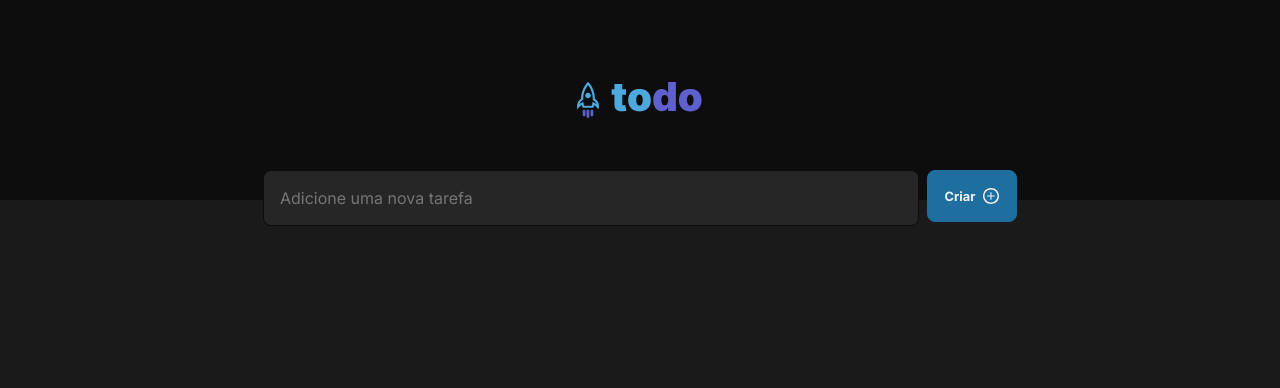
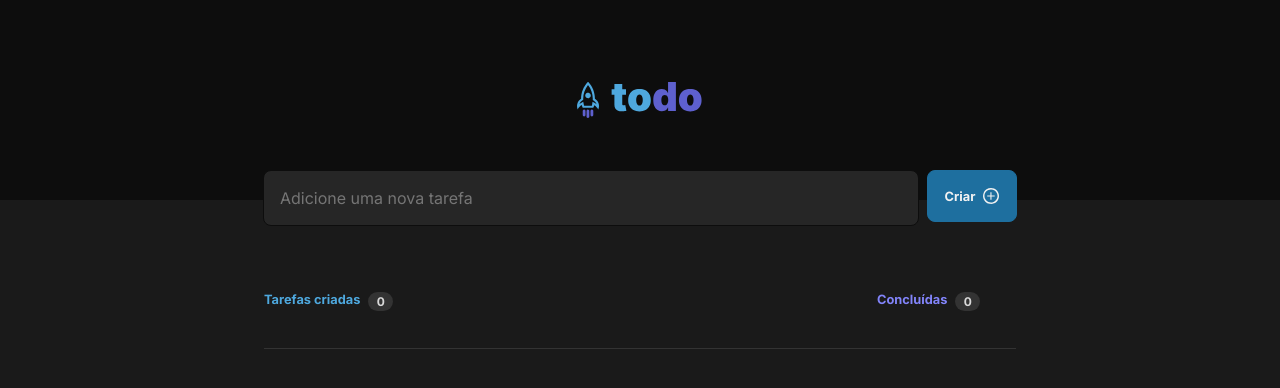
Before and after one commit to dev003-mobile/todo-list-react-challenge, a React (Vite) app: page / in a window 1280 px wide. Shown: the top 388 px of the page. Built offline with nearby package versions, Linux system fonts and the light colour scheme.

Commit message:
🐳 chore: info's task added

```diff
--- a/src/App.tsx
+++ b/src/App.tsx
@@ -1,11 +1,13 @@
 import "./global.css"
 import styles from "./App.module.css"
 import { Header } from "./components/Header"
+import { InfoTask } from "./components/InfoTask"
 
 export function App() {
   return (
     <div className={styles.wrapper}>
       <Header />
+      <InfoTask />
     </div>
   )
 }
--- /dev/null
+++ b/src/components/InfoTask.module.css
@@ -0,0 +1,8 @@
+.infoTask {
+  display: flex;
+  width: 47rem;
+  margin: 5.75rem auto 0rem;
+  justify-content: space-between;
+  padding-bottom: 1.5rem;
+  border-bottom: 1px solid var(--Grey-400, #333);
+}
--- /dev/null
+++ b/src/components/InfoTask.tsx
@@ -0,0 +1,11 @@
+import { Task } from "./Task"
+import styles from "./InfoTask.module.css"
+
+export function InfoTask() {
+  return (
+    <div className={styles.infoTask}>
+      <Task title="Tarefas criadas" taskCounter={0}/>
+      <Task title="Concluídas" taskCounter={0} type="SECONDARY"/>
+    </div>
+  )
+}
--- /dev/null
+++ b/src/components/Task.module.css
@@ -0,0 +1,29 @@
+.task {
+  gap: 0.5rem;
+  display: flex;
+  height: 2rem;
+  width: 8.6875rem;
+  font-size: 0.8rem;
+  line-height: normal;
+  font-weight: bold;
+}
+
+.primaryTitle {
+  color: var(--blue);
+}
+
+.secondaryTitle {
+  color: var(--purple);
+}
+
+.task div {
+  display: flex;
+  height: 1.1875rem;
+  width: 1.5625rem;
+  font-size: 0.75rem;
+  border-radius: 999px;
+  justify-content: center;
+  align-items: center;
+  color: var(--gray-200);
+  background-color: var(--gray-400);
+}
--- /dev/null
+++ b/src/components/Task.tsx
@@ -0,0 +1,18 @@
+import styles from "./Task.module.css"
+
+type TaskType = "PRIMARY" | "SECONDARY"
+
+type Props = {
+  title: string
+  taskCounter: number
+  type?: TaskType
+}
+
+export function Task({ title, taskCounter, type = "PRIMARY" } : Props) {
+  return (
+    <div className={styles.task}>
+      <span  className={ type === "PRIMARY" ? styles.primaryTitle : styles.secondaryTitle}> { title } </span>
+      <div> { taskCounter } </div>
+    </div>
+  )
+}
--- a/src/global.css
+++ b/src/global.css
@@ -1,5 +1,6 @@
 :root {
   --gray-100: #F2F2F2;
+  --gray-200: #D9D9D9;
   --gray-300: #808080;
   --gray-400: #333333;
   --gray-500: #262626;
```
